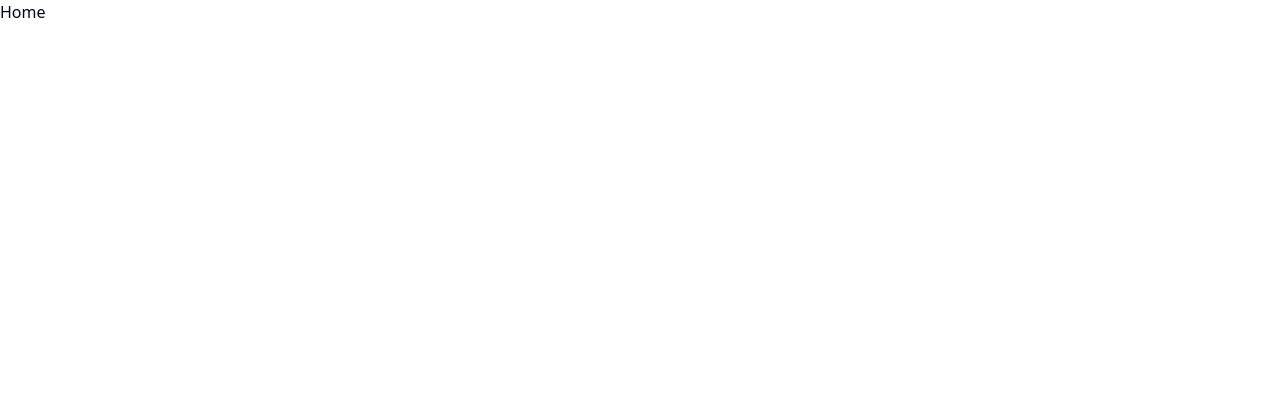
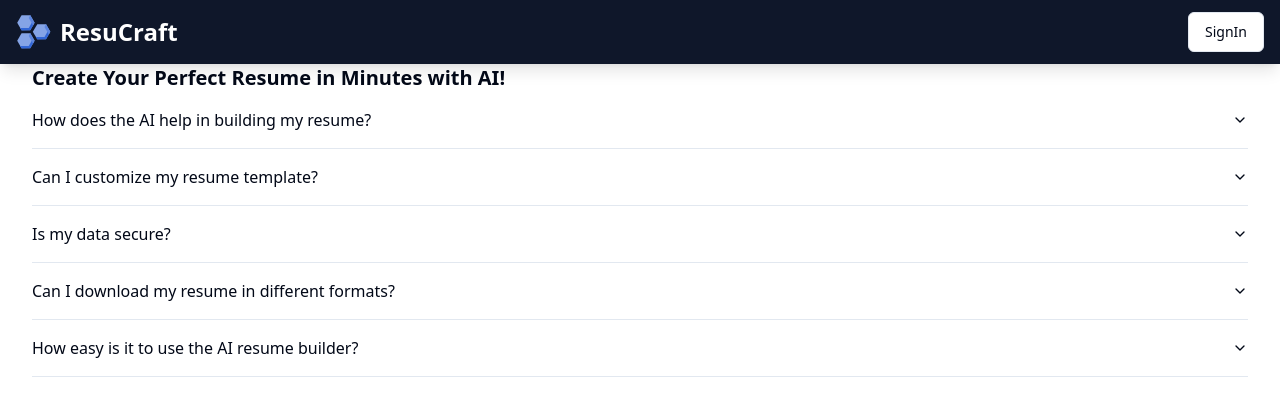
Before and after one commit to dhirajaryaa/AI-Resume-Builder, a React (Vite) app: page / in a window 1280 px wide. Shown: the top 416 px of the page. Built offline with nearby package versions, Linux system fonts and the light colour scheme.

Commit message:
feat: add homepage and faq

```diff
--- a/index.html
+++ b/index.html
@@ -2,7 +2,7 @@
 <html lang="en">
   <head>
     <meta charset="UTF-8" />
-    <!-- <link rel="icon" type="image/svg+xml" href="/vite.svg" /> -->
+    <link rel="icon" type="image/svg+xml" href="/logo.svg" />
     <meta name="viewport" content="width=device-width, initial-scale=1.0" />
     <title>ResuCraft - AI Powered Resume Builder</title>
   </head>
--- a/package.json
+++ b/package.json
@@ -10,6 +10,7 @@
     "preview": "vite preview"
   },
   "dependencies": {
+    "@radix-ui/react-accordion": "^1.2.0",
     "@radix-ui/react-slot": "^1.1.0",
     "@reduxjs/toolkit": "^2.2.7",
     "class-variance-authority": "^0.7.0",
--- a/src/App.css
+++ b/src/App.css
@@ -1,3 +1,20 @@
-.grid-background{
-
-}
+/* .grid-background{
+position: fixed;
+top: 0;
+left: 0;
+width: 100%;
+height: 100%;
+background: linear-gradient(
+  to right,
+  rgba(255,255,255,0.1) 1px,
+  transparent 1px
+),
+linear-gradient(
+  to bottom,
+  rgba(255,255,255,0.1) 1px,
+  transparent 1px
+);
+background-size: 50px 50px;
+pointer-events: none;
+z-index: -1;
+} */
--- a/src/App.jsx
+++ b/src/App.jsx
@@ -1,13 +1,17 @@
-import React from 'react';
-import { Outlet } from 'react-router-dom';
+import React from "react";
+import { Outlet } from "react-router-dom";
 import "./App.css";
+import { Header } from "./components";
 
 const App = () => {
   return (
-    <div className='grid-background'>
-      <Outlet />
-    </div>
-  )
-}
+    <section className="min-h-screen">
+      <Header />
+      <main className="container">
+        <Outlet />
+      </main>
+    </section>
+  );
+};
 
-export default App
+export default App;
--- a/src/components/Header.jsx
+++ b/src/components/Header.jsx
@@ -1,9 +1,21 @@
-import React from 'react'
+import React from "react";
+import { Button } from "./ui/button";
+import { Link } from "react-router-dom";
 
 const Header = () => {
   return (
-    <div>Header</div>
-  )
-}
+    <nav className="w-full shadow-lg h-16 flex items-center justify-between px-4 py-2 bg-primary ">
+      {/* logo */}
+      <Link to={"/"} className="w-6 sm:w-9 gap-2 flex items-center ">
+        <img src="./logo.svg" alt="Logo" />
+        <span className="text-xl  sm:text-2xl  font-semibold text-white">ResuCraft</span>
+      </Link>
+      {/* signin  */}
+      <Link to={"/auth/signin"}>
+        <Button variant="outline">SignIn</Button>
+      </Link>
+    </nav>
+  );
+};
 
-export default Header
+export default Header;
--- /dev/null
+++ b/src/components/ui/accordion.jsx
@@ -0,0 +1,41 @@
+import * as React from "react"
+import * as AccordionPrimitive from "@radix-ui/react-accordion"
+import { ChevronDown } from "lucide-react"
+
+import { cn } from "@/lib/utils"
+
+const Accordion = AccordionPrimitive.Root
+
+const AccordionItem = React.forwardRef(({ className, ...props }, ref) => (
+  <AccordionPrimitive.Item ref={ref} className={cn("border-b", className)} {...props} />
+))
+AccordionItem.displayName = "AccordionItem"
+
+const AccordionTrigger = React.forwardRef(({ className, children, ...props }, ref) => (
+  <AccordionPrimitive.Header className="flex">
+    <AccordionPrimitive.Trigger
+      ref={ref}
+      className={cn(
+        "flex flex-1 items-center justify-between py-4 font-medium transition-all hover:underline [&[data-state=open]>svg]:rotate-180",
+        className
+      )}
+      {...props}>
+      {children}
+      <ChevronDown className="h-4 w-4 shrink-0 transition-transform duration-200" />
+    </AccordionPrimitive.Trigger>
+  </AccordionPrimitive.Header>
+))
+AccordionTrigger.displayName = AccordionPrimitive.Trigger.displayName
+
+const AccordionContent = React.forwardRef(({ className, children, ...props }, ref) => (
+  <AccordionPrimitive.Content
+    ref={ref}
+    className="overflow-hidden text-sm transition-all data-[state=closed]:animate-accordion-up data-[state=open]:animate-accordion-down"
+    {...props}>
+    <div className={cn("pb-4 pt-0", className)}>{children}</div>
+  </AccordionPrimitive.Content>
+))
+
+AccordionContent.displayName = AccordionPrimitive.Content.displayName
+
+export { Accordion, AccordionItem, AccordionTrigger, AccordionContent }
--- /dev/null
+++ b/src/data/faq.js
@@ -0,0 +1,22 @@
+export const FAQ = [
+  {
+  question: "How does the AI help in building my resume?",
+  answer:"Our AI analyzes the information you provide and offers tailored content suggestions to optimize your resume. It helps highlight your skills, experience, and achievements effectively to stand out to recruiters."
+},
+  {
+  question: "Can I customize my resume template?",
+  answer:"Yes, you can fully customize your resume! Choose from various professionally designed templates and personalize them to match your style. You can adjust colors, fonts, and sections to create a unique resume."
+},
+  {
+  question: "Is my data secure?",
+  answer:"Absolutely. We prioritize your data's security with advanced encryption and secure cloud storage. Your personal information is safeguarded, and we use Firebase Authentication to protect your account."
+},
+  {
+  question: "Can I download my resume in different formats?",
+  answer:" Yes, you can easily download your resume in multiple formats, including PDF and DOCX. This flexibility allows you to meet the specific application requirements of different employers."
+},
+  {
+  question: "How easy is it to use the AI resume builder?",
+  answer:"Our AI resume builder is designed to be user-friendly and intuitive. You can easily input your details, choose a template, and customize your resume with a simple drag-and-drop interface, even if you're not tech-savvy."
+},
+]
--- a/src/pages/Home.jsx
+++ b/src/pages/Home.jsx
@@ -1,9 +1,38 @@
-import React from 'react'
+import {
+  Accordion,
+  AccordionContent,
+  AccordionItem,
+  AccordionTrigger,
+} from "@/components/ui/accordion";
+import { FAQ } from "@/data/faq";
+import React from "react";
 
 const Home = () => {
   return (
-    <div>Home</div>
-  )
-}
+    <section>
+      {/* hero */}
+      <h1 className="text-xl font-bold">
+        Create Your Perfect Resume in Minutes with AI!
+      </h1>
 
-export default Home
+      {/* feature */}
+
+      {/* how to work */}
+
+      {/* FAQ  */}
+
+      <Accordion type="single" collapsible>
+        {FAQ.map((item, index) => {
+          return (
+            <AccordionItem value={`item-${index}`} key={index}>
+              <AccordionTrigger>{item.question}</AccordionTrigger>
+              <AccordionContent>{item.answer}</AccordionContent>
+            </AccordionItem>
+          );
+        })}
+      </Accordion>
+    </section>
+  );
+};
+
+export default Home;
--- a/src/pages/SignIn.jsx
+++ b/src/pages/SignIn.jsx
@@ -2,7 +2,7 @@ import React from 'react'
 
 const SignIn = () => {
   return (
-    <div>SignIn</div>
+    <section className=''>SignIn</section>
   )
 }
 
```
Also changed, not shown: public/logo.svg (added), 1 other file (tests, documents, lock files or other folders).
